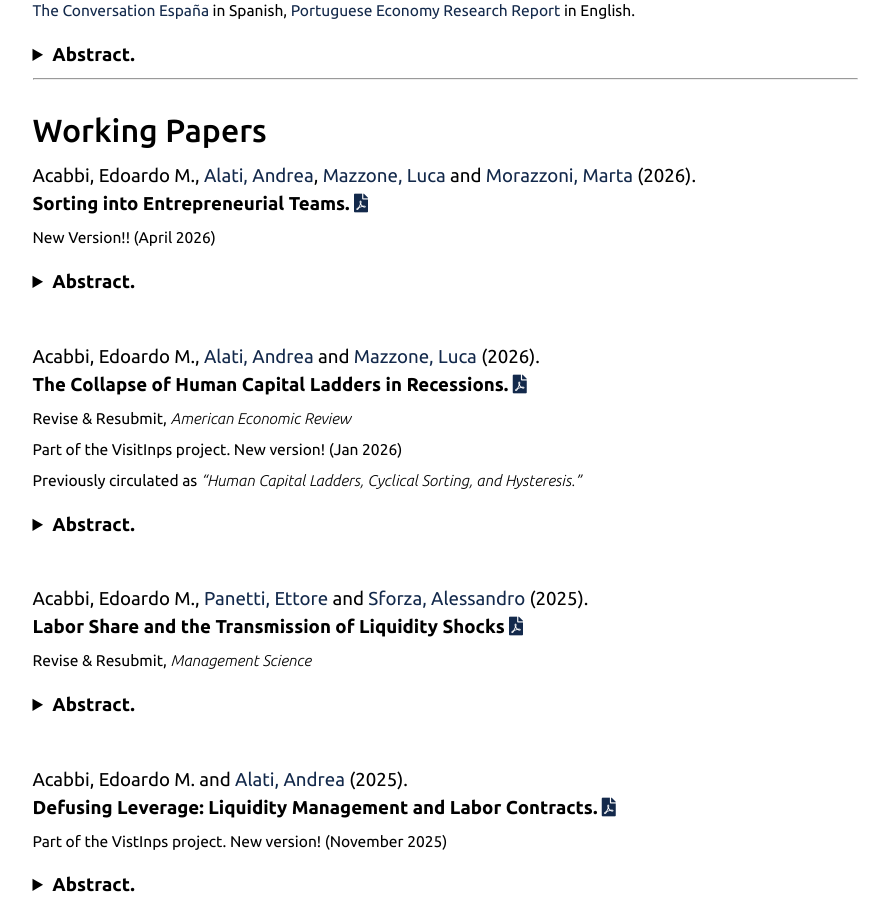
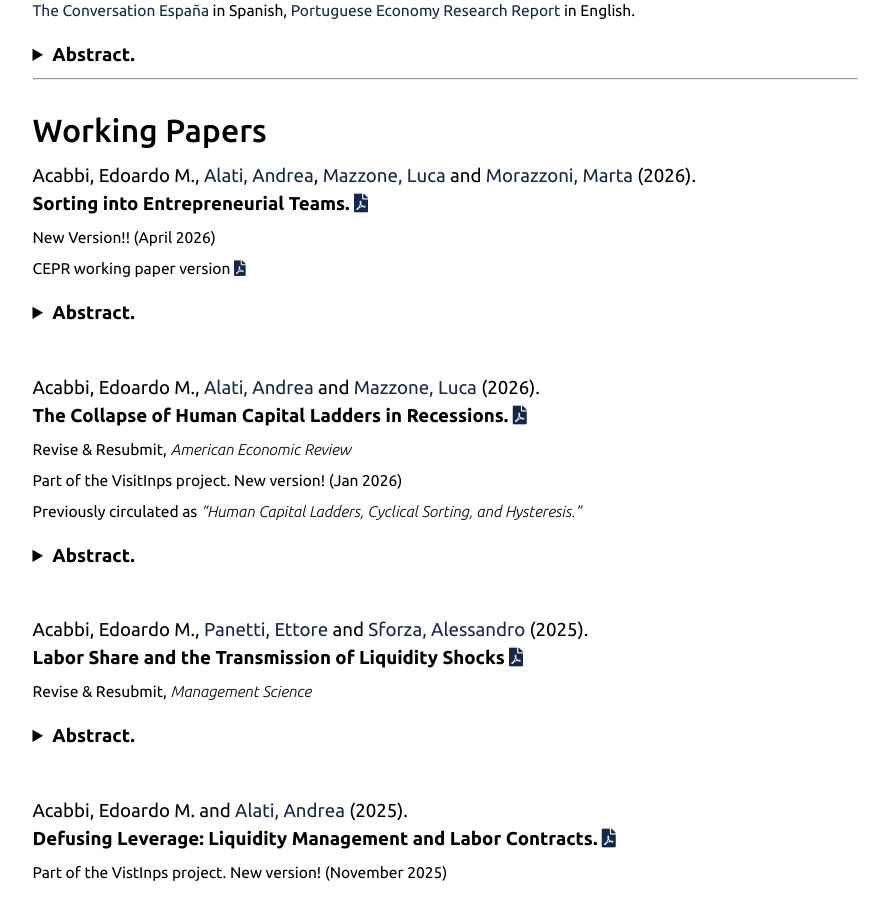
Before and after one commit to eacabbi/eacabbi.github.io, a Jekyll site: the page built from index.md, in a window 1280 px wide and 900 px high, scrolled down 1442 px. Shown: the whole window, without its empty margins (195-1084 px from the left). Built offline with Jekyll 4.4.1, drawn with Linux system fonts in a browser that asks for light colours; some web fonts are replaced.

Commit message:
add CEPR WP link to AAMM paper

```diff
--- a/index.md
+++ b/index.md
@@ -55,6 +55,7 @@ We document the consequences of losing a job across countries using a harmonized
 Acabbi, Edoardo M., <a href="https://andrealati.github.io"> Alati, Andrea</a>, <a href="https://lucamazzone.github.io/"> Mazzone, Luca</a> and <a href="https://martamorazzoni.weebly.com/"> Morazzoni, Marta</a> (2026).
 <br>**Sorting into Entrepreneurial Teams.** <a href="{{ site.url }}/docs/AAMM_team.pdf" class="{{ site.pdf_icon }}" title="{{ site.pdf_title }}" id="icon"></a>
 <br> <sub> New Version!! (April 2026) </sub>
+<br> <sub> CEPR working paper version <a href="https://cepr.org/publications/dp21393" class="{{ site.pdf_icon }}" title="{{ site.pdf_title }}" id="icon"></a> </sub>
 
 <details>
 <summary><b> Abstract. </b></summary>
```
